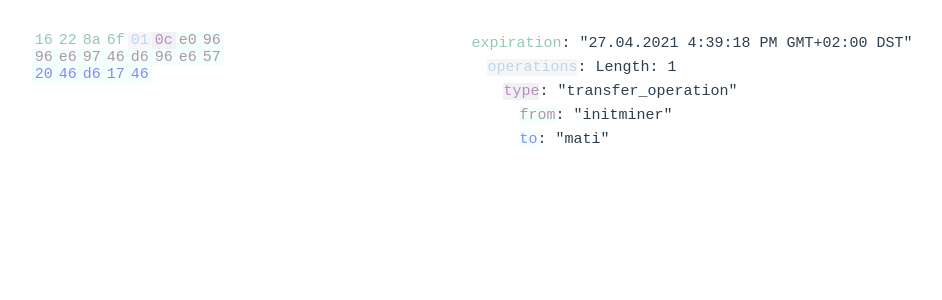
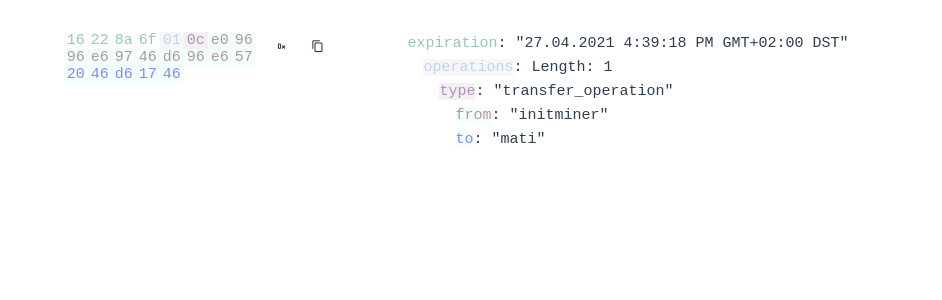
Before and after one commit to openhive-network/component-binary-view, a Vue app: page / in a window 1280 px wide. Shown: the top 300 px of the page, without its empty margins (40-982 px from the left). Built offline with nearby package versions, Linux system fonts and the light colour scheme.

Commit message:
Add vuetify as project dependency

```diff
--- a/package.json
+++ b/package.json
@@ -13,8 +13,10 @@
     "format": "prettier --write src/"
   },
   "dependencies": {
+    "@mdi/font": "7.4.47",
     "pinia": "^2.2.4",
-    "vue": "^3.4.29"
+    "vue": "^3.4.29",
+    "vuetify": "^3.7.2"
   },
   "devDependencies": {
     "@rushstack/eslint-patch": "^1.8.0",
@@ -30,6 +32,7 @@
     "prettier": "^3.2.5",
     "typescript": "~5.4.0",
     "vite": "^5.3.1",
+    "vite-plugin-vuetify": "^2.0.4",
     "vue-tsc": "^2.0.21"
   }
 }
--- a/src/components/BinaryView/BinaryView.vue
+++ b/src/components/BinaryView/BinaryView.vue
@@ -1,6 +1,6 @@
 <script setup lang="ts">
 import './BinaryView.css' // Global styles shared between all components
-import { IBinaryView } from './types'
+import { type IBinaryView } from './types'
 import HexProp from './components/HexProp.vue'
 import KeyProp from './components/KeyProp.vue'
 import ActionButtons from './components/ActionButtons.vue'
@@ -17,12 +17,12 @@ store.indexBinaryData(props.data)
 <template>
   <div class="binary-container">
     <div class="left-pane">
-      <div>
+      <div class="left-pane-hex-data">
         <span v-for="(offset, index) in props.data.offsets" :key="index">
           <HexProp :data="offset" />
         </span>
       </div>
-      <ActionButtons />
+      <ActionButtons class="left-pane-actions-buttons" />
     </div>
     <div class="right-pane">
       <div v-for="(offset, index) in props.data.offsets" :key="index">
@@ -45,7 +45,11 @@ store.indexBinaryData(props.data)
   justify-content: center;
 }
 
-.left-pane > div {
+.left-pane-actions-buttons {
+  flex-grow: 0;
+}
+
+.left-pane > .left-pane-hex-data {
   display: inline-block;
   width: 200px;
   line-height: normal;
--- a/src/components/BinaryView/components/ActionButtons.vue
+++ b/src/components/BinaryView/components/ActionButtons.vue
@@ -4,7 +4,14 @@ const store = useBinaryViewStore()
 </script>
 
 <template>
-  <div class="action-buttons"></div>
+  <div class="action-buttons">
+    <v-btn size="x-small" variant="text" height="30" width="30" border>
+      <v-icon>mdi-hexadecimal</v-icon>
+    </v-btn>
+    <v-btn size="x-small" variant="text" height="30" width="30" border>
+      <v-icon>mdi-content-copy</v-icon>
+    </v-btn>
+  </div>
 </template>
 
 <style scoped></style>
--- a/src/main.ts
+++ b/src/main.ts
@@ -1,8 +1,13 @@
 import './assets/main.css'
 import { createPinia } from 'pinia'
+import '@mdi/font/css/materialdesignicons.css'
+import 'vuetify/styles'
+import { createVuetify } from 'vuetify'
 
 import { createApp } from 'vue'
 import App from './App.vue'
 
+const vuetify = createVuetify({ theme: { defaultTheme: 'dark' } });
+
 const pinia = createPinia()
-createApp(App).use(pinia).mount('#app')
+createApp(App).use(vuetify).use(pinia).mount('#app')
--- a/vite.config.ts
+++ b/vite.config.ts
@@ -1,12 +1,17 @@
 import { fileURLToPath, URL } from 'node:url'
 
+import Vuetify, { transformAssetUrls } from 'vite-plugin-vuetify'
 import { defineConfig } from 'vite'
-import vue from '@vitejs/plugin-vue'
+import Vue from '@vitejs/plugin-vue'
 
 // https://vitejs.dev/config/
 export default defineConfig({
   plugins: [
-    vue(),
+    Vue({
+      template: { transformAssetUrls },
+    }),
+    // https://github.com/vuetifyjs/vuetify-loader/tree/master/packages/vite-plugin#readme
+    Vuetify(),
   ],
   resolve: {
     alias: {
```
Also changed, not shown: 2 other files (tests, documents, lock files or other folders).
